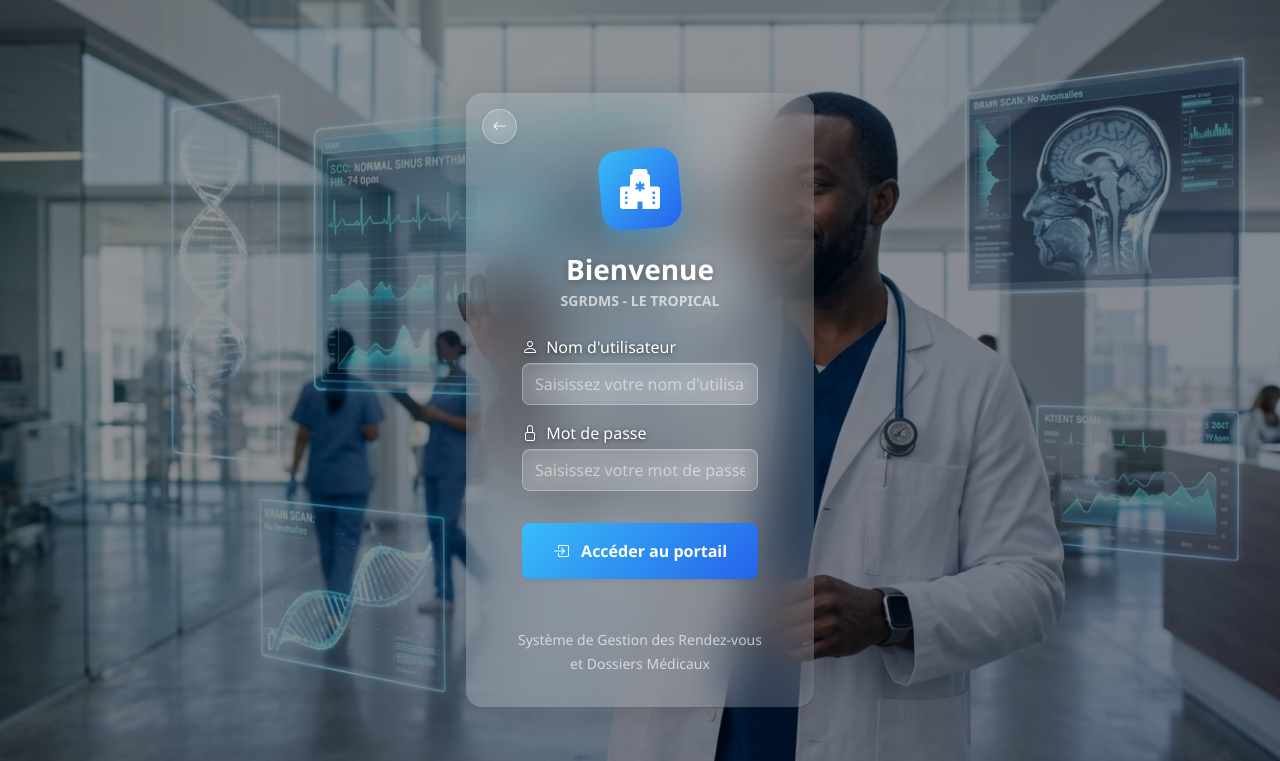
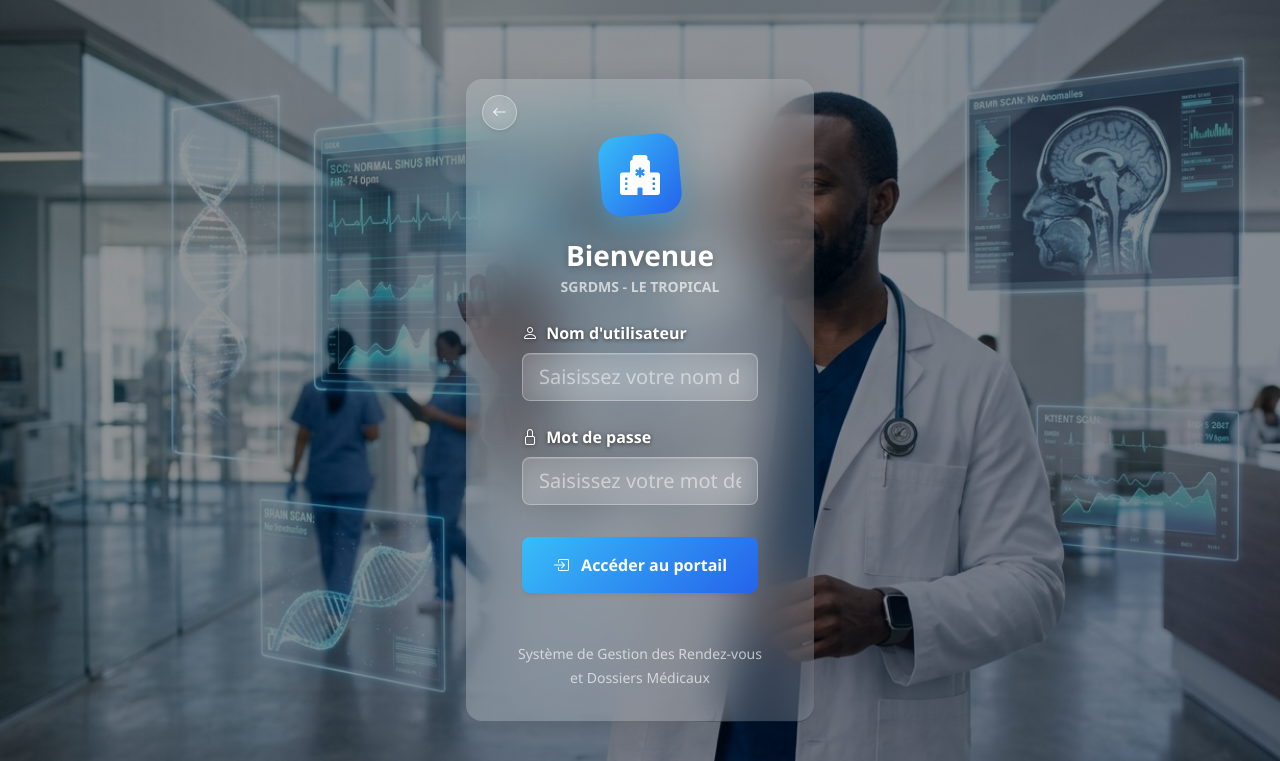
Before and after one commit to Mhdbreezer/LE_TROPICAL, a Flask app: page /login in a window 1280 px wide. Shown: the top 761 px of the page. Run offline with Flask 3, Linux system fonts and the light colour scheme.

Commit message:
design: augmenter la taille des champs de saisie du login (form-control-lg)

```diff
--- a/app/templates/login.html
+++ b/app/templates/login.html
@@ -22,13 +22,13 @@
 
                     <!-- Form -->
                     <form method="POST" action="">
-                        <div class="mb-3 text-start">
-                            <label for="username" class="form-label text-white mb-1"><i class="bi bi-person me-1"></i> Nom d'utilisateur</label>
-                            <input type="text" class="form-control py-2" id="username" name="username" placeholder="Saisissez votre nom d'utilisateur" required>
+                        <div class="mb-4 text-start">
+                            <label for="username" class="form-label text-white mb-2 fw-bold"><i class="bi bi-person me-1"></i> Nom d'utilisateur</label>
+                            <input type="text" class="form-control form-control-lg" id="username" name="username" placeholder="Saisissez votre nom d'utilisateur" required>
                         </div>
                         <div class="mb-4 text-start">
-                            <label for="password" class="form-label text-white mb-1"><i class="bi bi-lock me-1"></i> Mot de passe</label>
-                            <input type="password" class="form-control py-2" id="password" name="password" placeholder="Saisissez votre mot de passe" required>
+                            <label for="password" class="form-label text-white mb-2 fw-bold"><i class="bi bi-lock me-1"></i> Mot de passe</label>
+                            <input type="password" class="form-control form-control-lg" id="password" name="password" placeholder="Saisissez votre mot de passe" required>
                         </div>
 
                         <button type="submit" class="btn btn-senegal w-100 py-3 shadow-sm login-btn rounded-3 fw-bold mt-2">
```
